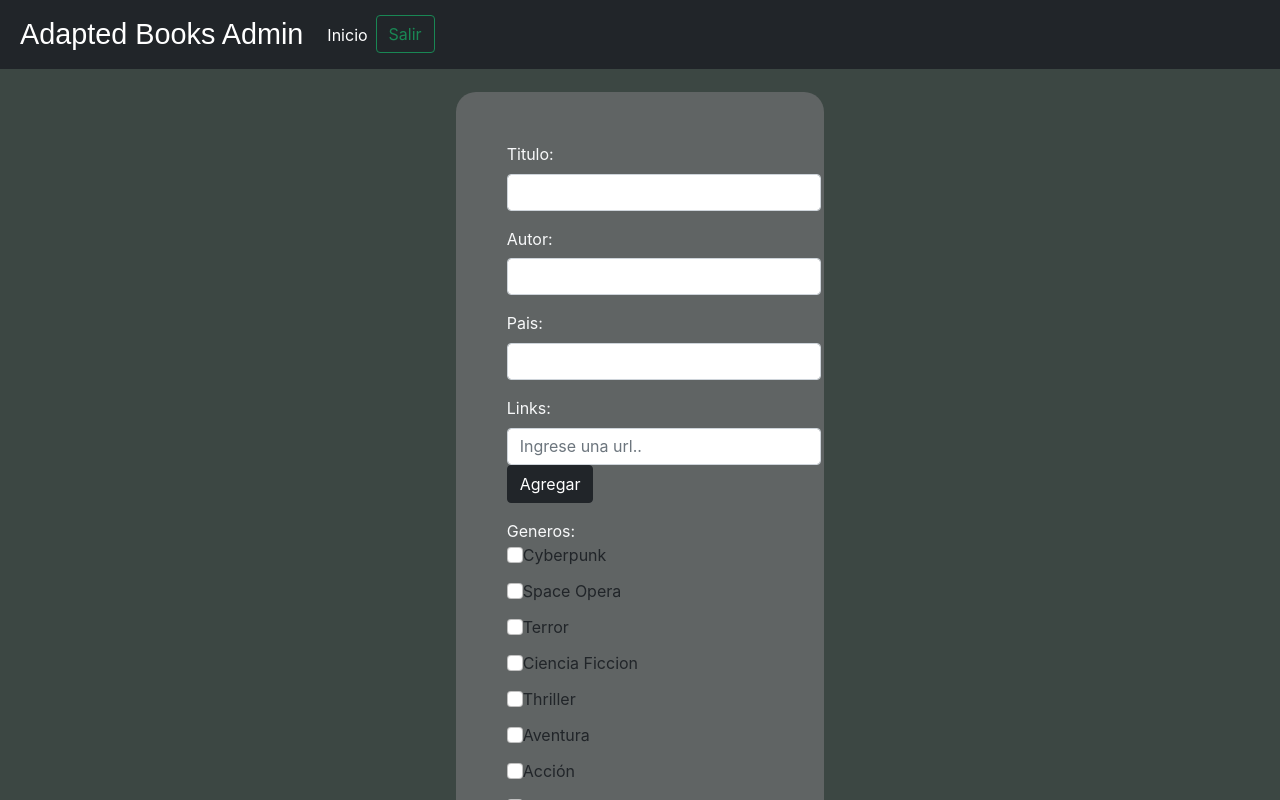
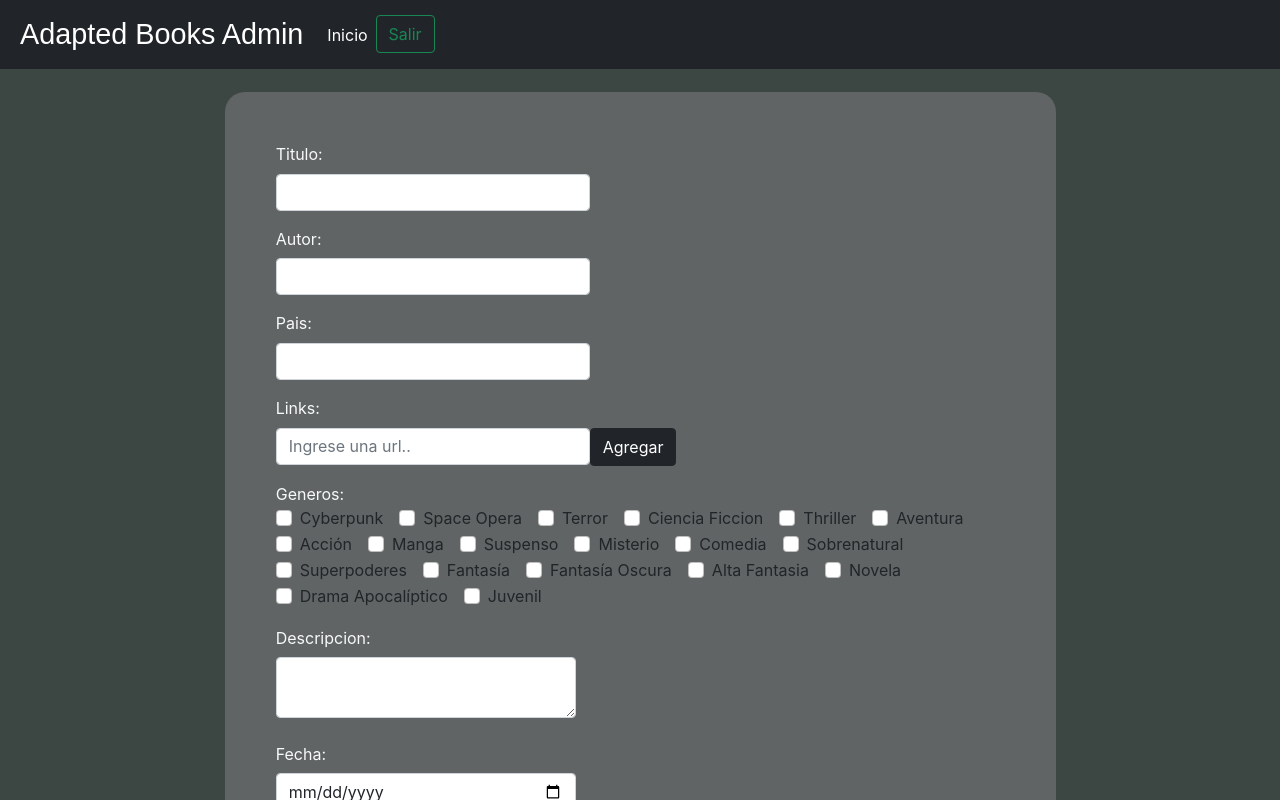
Before and after one commit to LucasMattera/Adapted-Books, a React (Create React App) app in the folder web/adbooksweb-app/: page /admin/add in a window 1280 px wide. Shown: the top 800 px of the page. Built offline with nearby package versions, Linux system fonts and the light colour scheme; sample sign-in values are in the browser's storage.

Commit message:
Revert "estilos de generos para EditBook"
This reverts commit 56af297ad5492ea1b4492aed14b65e78ae37c72f.

```diff
--- a/web/adbooksweb-app/src/components/Admin/EditBook.jsx
+++ b/web/adbooksweb-app/src/components/Admin/EditBook.jsx
@@ -1,5 +1,6 @@
 import React, { useEffect, useState } from "react";
 import "../../styles/AddBook.css";
+import "../../styles/EditBook.css"
 import axios from "axios";
 import UseQuery from "../Search/UseQuery";
 import { useHistory } from "react-router";
@@ -302,21 +303,16 @@ function EditBook() {
                         <div className="generoMapping">
                             {
                                 genresDefault.map(genero =>
-                                    <div className="genero-tag">
-                                        <div class="margenBajo">
+                                    <div class="form-check form-check-inline margenBajo">
                                         <input class="form-check-input"
                                             type="checkbox"
                                             data-test={genero}
                                             id={genero}
                                             value={genero}
-                                                onClick={handleInputGenero}
-                                            />
-                                            <label class="texto-genero"
+                                            onClick={handleInputGenero} />
+                                        <label class=""
                                             for="inlineCheckbox1">{genero}</label>
-
                                     </div>
-                                    </div>
-
                                 )
                             }
                         </div>
--- a/web/adbooksweb-app/src/styles/AddBook.css
+++ b/web/adbooksweb-app/src/styles/AddBook.css
@@ -13,9 +13,6 @@
 }
 
 .generoMapping{
-  display: grid;
-  grid-template-columns:repeat(auto-fill, 170px);
-  grid-gap: 10px;
   margin-top: 1vh;
 }
 
@@ -60,22 +57,8 @@ border: 1px solid #ddd; /* Gray border */
   padding-top:5px;
 }
 
-.genero-tag{
-  background-color: #000000;
-  border-radius: 10%;
-  max-width: max-content;
-  max-height: max-content;
+.genero-l{
 
-
-}
-.margenBajo{
-  display: flex;
-}
-
-.texto-genero{
-  white-space: nowrap;
-  margin-right: 1vw;
-  color: #ddd;
 }
 
 
@@ -87,9 +70,7 @@ border: 1px solid #ddd; /* Gray border */
   border-radius: 10px;
 }
 
-.form-check-input{
-  min-width: 15px;
-}
+
 
 .list-item{
   overflow:hidden;
```
Lines whose indentation alone changed are shown as unchanged.
